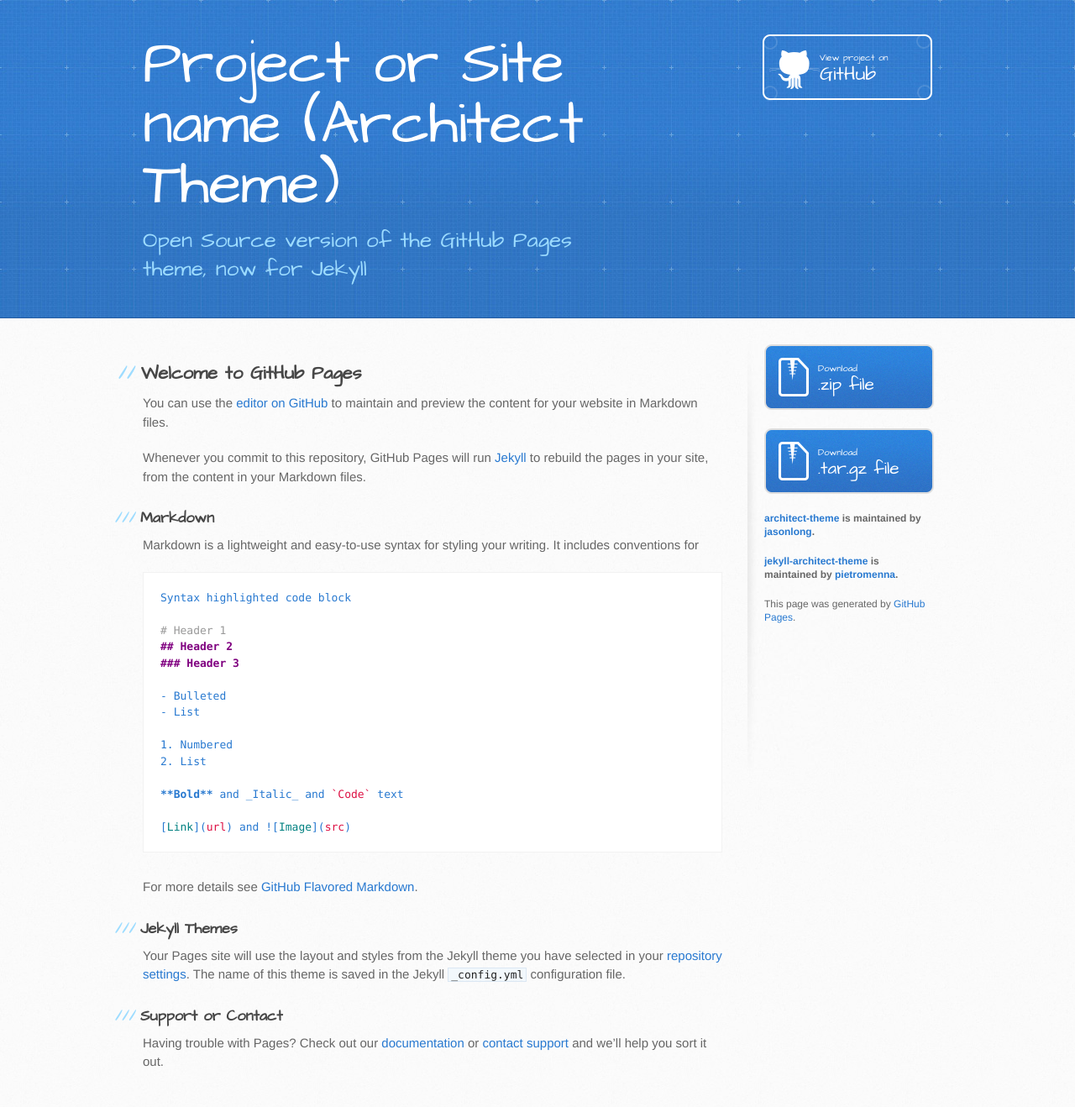
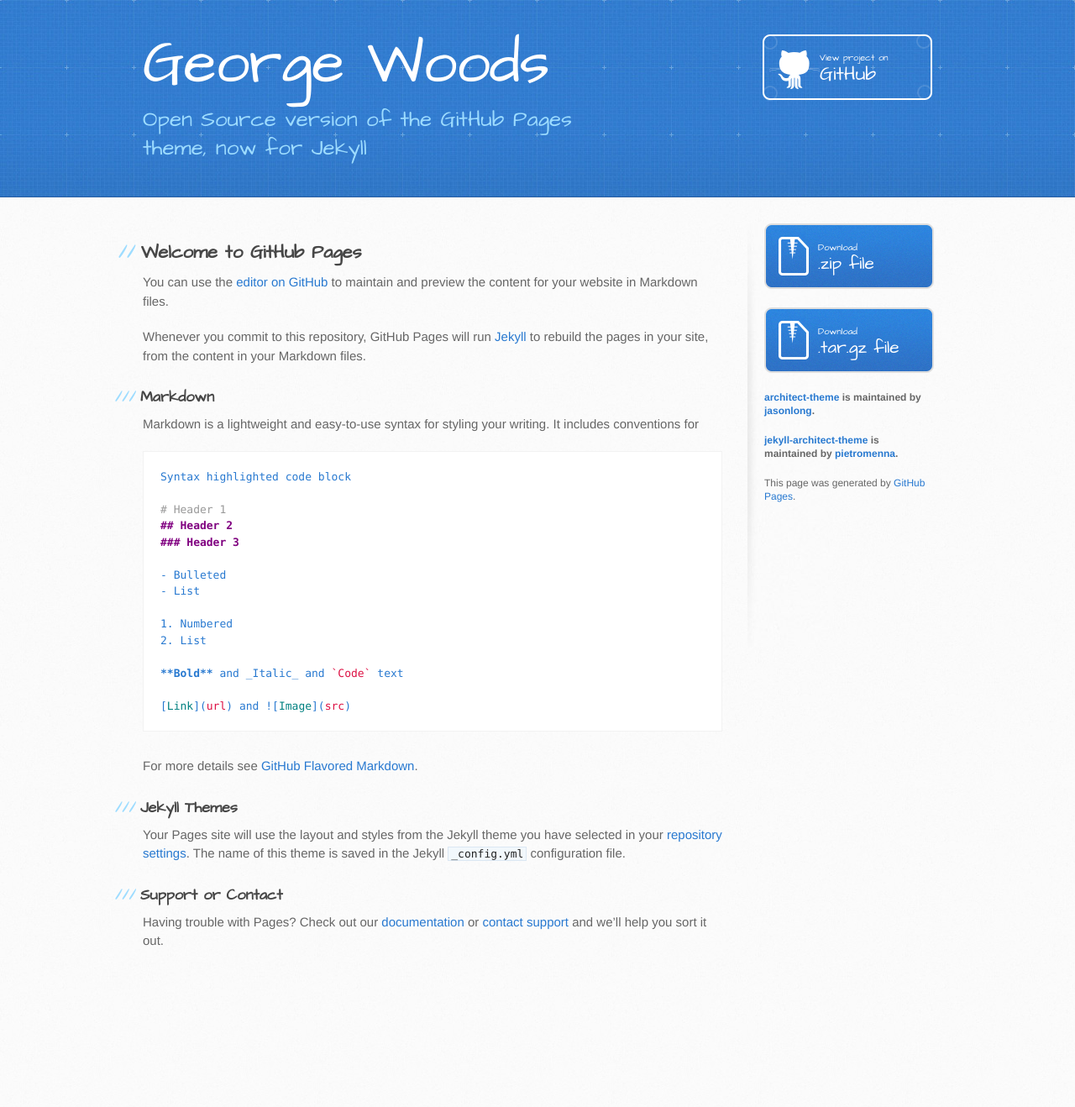
Before and after one commit to gvwoods/gvwoods.github.io, a Jekyll site: the page built from index.md, in a window 1280 px wide. Shown: the whole page at 84% size. Built offline with Jekyll 4.4.1, drawn with Linux system fonts in a browser that asks for light colours; our own code applies the rules of GitHub Pages for plain Markdown files; after the commit the page ends 1174 px from its top, so only the background shows below that.

Commit message:
Update _config.yml

```diff
--- a/_config.yml
+++ b/_config.yml
@@ -1,6 +1,6 @@
 # Setup
-name:         Project or Site name (Architect Theme)
-tagline:      A responsive theme for your project on GitHub Pages
+name:         George Woods
+tagline:      Customer Engineer - Global Technical Team at Micrsoft
 baseurl:      ""
 locale:       "en"
 
```
